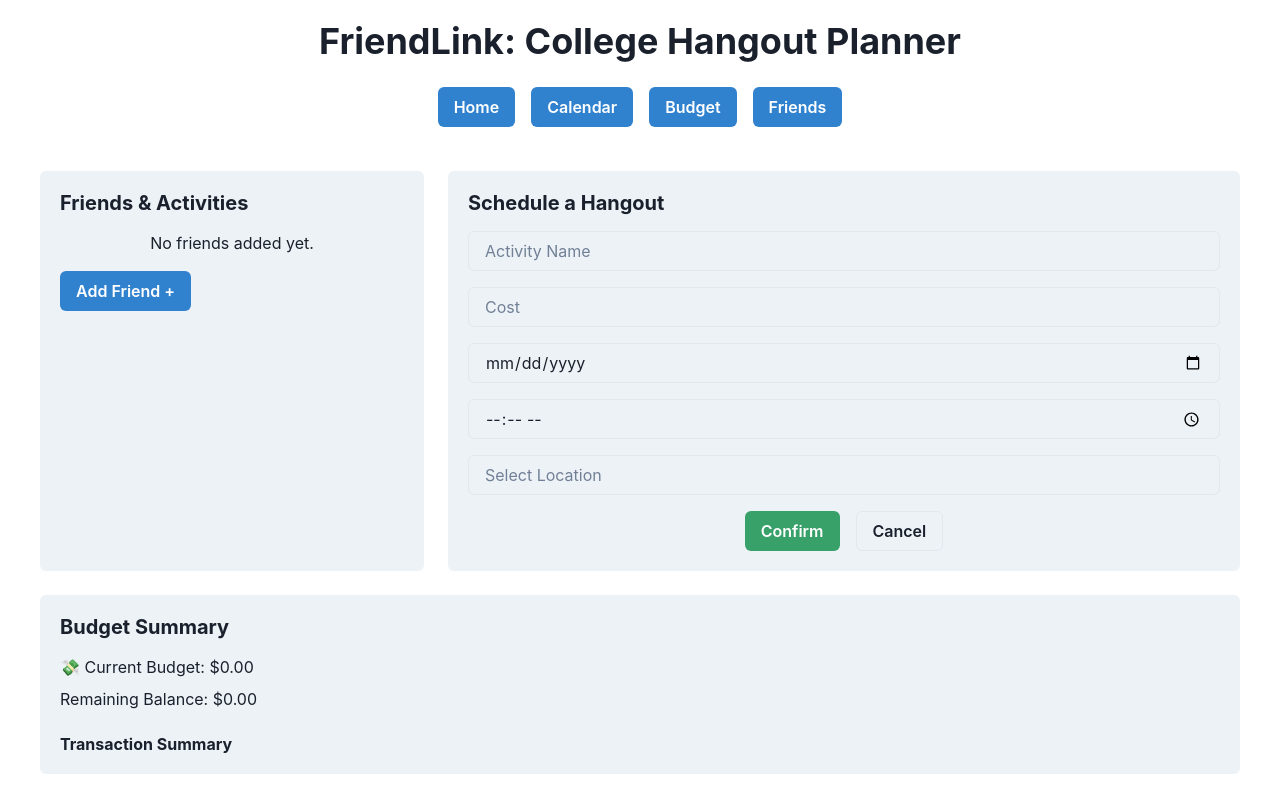
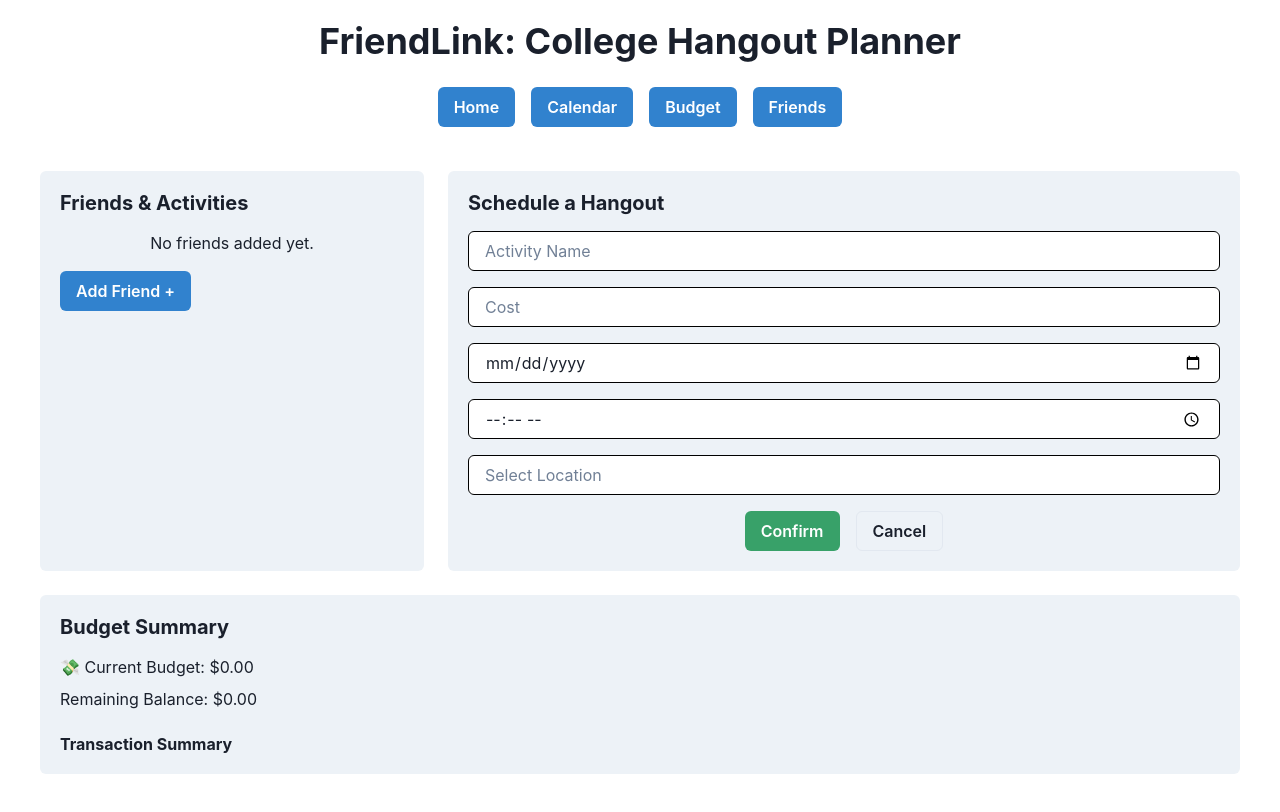
Before and after one commit to khanuzma9322/FriendLink, a React (Create React App) app: page / in a window 1280 px wide. Built offline with nearby package versions, Linux system fonts and the light colour scheme.

Commit message:
changed UI

```diff
--- a/src/App.css
+++ b/src/App.css
@@ -1,3 +1,4 @@
+
 .App {
   text-align: center;
 }
--- a/src/App.js
+++ b/src/App.js
@@ -1,6 +1,7 @@
 import React, { useState } from 'react';
 import { BrowserRouter as Router, Routes, Route, Link } from 'react-router-dom';
 import { Box, Heading, Button } from '@chakra-ui/react';
+import './index.css';
 import CalendarPage from './components/CalendarPage';
 import MainPage from './components/MainPage';
 import BudgetManagerPage from './components/BudgetManagerPage';
--- /dev/null
+++ b/src/components/MainPage.css
@@ -0,0 +1,3 @@
+body {
+    background: #76aacb;
+}
--- a/src/components/MainPage.js
+++ b/src/components/MainPage.js
@@ -75,29 +75,46 @@ function MainPage({ addEventAndActivity, budget, remaining, transactions }) {
               placeholder="Activity Name"
               value={activityName}
               onChange={(e) => setActivityName(e.target.value)}
+              borderColor={'black'}
+              background={'white'}
+
             />
             <Input
               placeholder="Cost"
               value={cost}
               onChange={(e) => setCost(e.target.value)}
               type="number"
+              borderColor={'black'}
+              background={'white'}
+
+
             />
             <Input
               placeholder="Propose Date (YYYY-MM-DD)"
               value={date}
               onChange={(e) => setDate(e.target.value)}
               type="date"
+              borderColor={'black'}
+              background={'white'}
+
+
             />
             <Input
               placeholder="Propose Time (HH:MM)"
               value={time}
               onChange={(e) => setTime(e.target.value)}
               type="time"
+              borderColor={'black'}
+              background={'white'}
+
             />
             <Input
               placeholder="Select Location"
               value={location}
               onChange={(e) => setLocation(e.target.value)}
+              borderColor={'black'}
+              background={'white'}
+
             />
             <HStack spacing={4}>
               <Button colorScheme="green" onClick={handleAddEvent}>Confirm</Button>
--- a/src/index.css
+++ b/src/index.css
@@ -1,5 +1,6 @@
 body {
   margin: 0;
+  background: #E1E8F8;
   font-family: -apple-system, BlinkMacSystemFont, 'Segoe UI', 'Roboto', 'Oxygen',
     'Ubuntu', 'Cantarell', 'Fira Sans', 'Droid Sans', 'Helvetica Neue',
     sans-serif;
```
